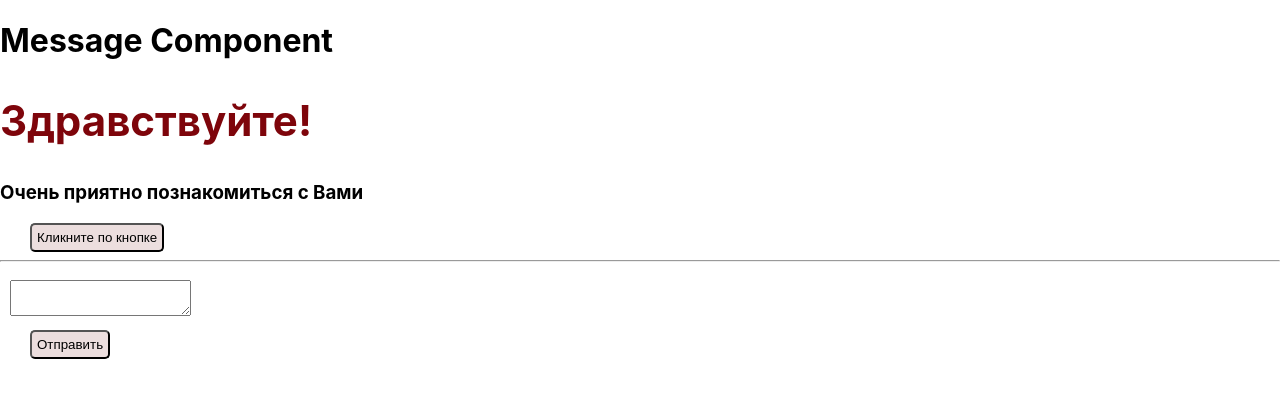
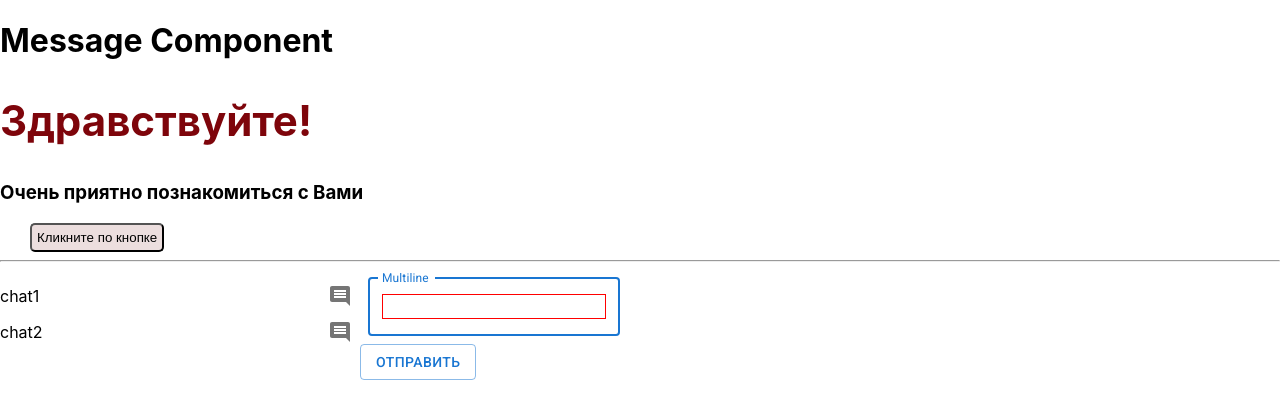
Before and after one commit to ZoyaKapustiak/ReactLessons, a React (Create React App) app: page / in a window 1280 px wide. Shown: the top 418 px of the page. Built offline with nearby package versions, Linux system fonts and the light colour scheme; the HTML template or start-up script is replaced by a standard one.

Commit message:
ДЗ 3 урок

```diff
--- a/public/index.html
+++ b/public/index.html
@@ -8,6 +8,12 @@
       name="description"
       content="Web site created using create-react-app"
     />
+    <link rel="stylesheet" href="https://fonts.googleapis.com/css?family=Roboto:300,400,500,700&display=swap"/>
+    <link
+  rel="stylesheet"
+  href="https://fonts.googleapis.com/icon?family=Material+Icons"
+/>
+
 
     <title>React App</title>
   </head>
--- a/src/App.js
+++ b/src/App.js
@@ -1,16 +1,31 @@
-import {useEffect, useState} from 'react';
+import {useEffect, useState, useRef} from 'react';
 import {Message} from './Components/Message';
 import {MessageList} from './Components/MessageList/MessageList';
+import { ChatsList } from './Components/ChatsList/ChatsList';
+import {useTheme, createTheme,} from '@mui/material';
+import styles from './App.module.css'
 
 
+const theme = createTheme({
+  palette: {
+    primary: {
+      main: "#FF9800"
+    },
+    secondary: {
+      main: '#0098FF',
+    },
+  },
+});
 
 function App() {
-  const [messageList, setMessageList] = useState([{text: '', author: ''}]);
-
+  const [messageList, setMessageList] = useState([]);
+  const theme = useTheme();
 
   const addMessages = (newMessage) => {
     setMessageList([...messageList, newMessage])
   }
+
+
 
   useEffect(() => {
     if(messageList.length > 0 && messageList[messageList.length - 1].author === 'user') {
@@ -24,11 +39,14 @@ function App() {
     }
   }, [messageList])
 
+
   return (
     <>
       <Message title="Message Component"/>
       <hr/>
-      <MessageList messageList={messageList} addMessages={addMessages}/>
+      <div className={styles.chatBlock}>
+      <ChatsList/><MessageList messageList={messageList} addMessages={addMessages}/>
+      </div>
     </>
   );
 }
--- /dev/null
+++ b/src/App.module.css
@@ -0,0 +1,3 @@
+.chatBlock {
+  display: flex;
+}
--- /dev/null
+++ b/src/Components/ChatsList/ChatsList.jsx
@@ -0,0 +1,27 @@
+import { useState } from "react";
+import {TextField,List, ListItem, IconButton} from '@mui/material';
+import { MessageList } from "../MessageList/MessageList";
+import styles from './ChatsList.module.css'
+import CommentIcon from '@mui/icons-material/Comment';
+
+export function ChatsList() {
+  const [chats, setChats] = useState([{name: 'chat1', id: 123}, {name: 'chat2', id: 124}])
+  return (
+  <>
+  <List className={styles.listBlock}>
+  {chats.map((value, ind) => (
+    <ListItem
+      key={ind}
+      disableGutters
+      secondaryAction={
+        <IconButton aria-label="comment">
+          <CommentIcon />
+        </IconButton>
+      }
+    >{value.name}
+    </ListItem>
+  ))}
+</List>
+</>
+)
+}
--- /dev/null
+++ b/src/Components/ChatsList/ChatsList.module.css
@@ -0,0 +1,4 @@
+.listBlock {
+  max-width: 360px;
+  width: 100%;
+}
--- a/src/Components/Message.jsx
+++ b/src/Components/Message.jsx
@@ -1,9 +1,13 @@
+import { createStyles } from "@mui/material";
 import { useState } from "react";
 import styles from './Message.module.css';
+
 
 export function Message(props) {
   const [name, setName] = useState('Олег')
   const [toggle, setToggle] = useState(false)
+
+
 
   const clickButton = () => {
     setToggle(!toggle)
--- a/src/Components/MessageList/MessageList.jsx
+++ b/src/Components/MessageList/MessageList.jsx
@@ -1,9 +1,11 @@
-import { useState } from "react";
+import { useState,} from "react";
 import styles from './MessageList.module.css'
+import {TextField, ThemeProvider, useTheme, createTheme, Button, Box, useForkRef,} from '@mui/material';
 
-export function MessageList({messageList, addMessages}) {
+export function MessageList({messageList, addMessages,}) {
 
   const [value, setValue] = useState('');
+
 
   const changeTextArea = (event) => {
     setValue(event.target.value)
@@ -13,17 +15,32 @@ export function MessageList({messageList, addMessages}) {
     addMessages({text: value, author: 'user'})
     setValue('')
   }
+
   return (
     <>
-      <form onSubmit={clickTextArea}>
-      <textarea value={value} onChange={changeTextArea} className={styles.textarea}/>
-      <br/>
-      <button type='submit' className={styles.button}>Отправить</button>
-      </form>
+      <Box
+      onSubmit={clickTextArea}
+      component="form"
+      sx={{
+        '& .MuiTextField-root': { m: 1, width: '25ch' },
+      }}
+      noValidate
+      autoComplete="off">
+        <TextField
+          id="outlined-multiline-flexible"
+          label="Multiline"
+          multiline
+          maxRows={4}
+          value={value}
+          onChange={changeTextArea}
+          autoFocus={true}
+        />
+        <br/>
+        <Button type='submit' variant="outlined" >Отправить</Button>
+      </Box>
       <ul className={styles.ulList}>
        {messageList.map((el, ind) => (
-       <li key={ind}>
-         {el.text}
+       <li key={ind}>{el.author}: {el.text}
         </li>))}
       </ul>
     </>
--- a/src/Components/MessageList/MessageList.module.css
+++ b/src/Components/MessageList/MessageList.module.css
@@ -13,6 +13,6 @@ button {
   color: black;
   margin-left: 30px;
 }
-.ulList {
+/* .ulList {
   list-style-type: none;
-}
+} */
```
Also changed, not shown: package.json (+7 -0 lines), src/index.css (line endings or trailing spaces), 1 other file (tests, documents, lock files or other folders).
